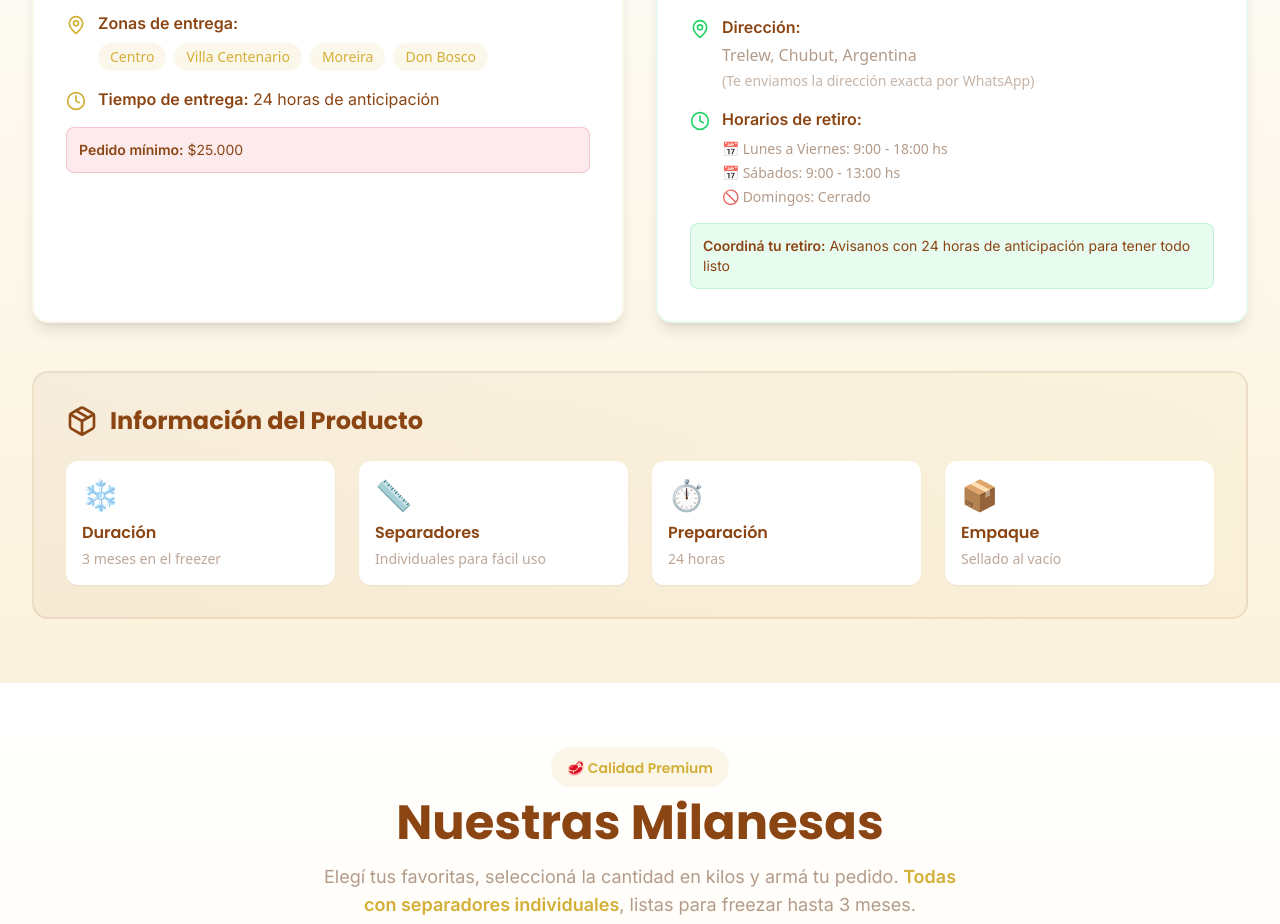
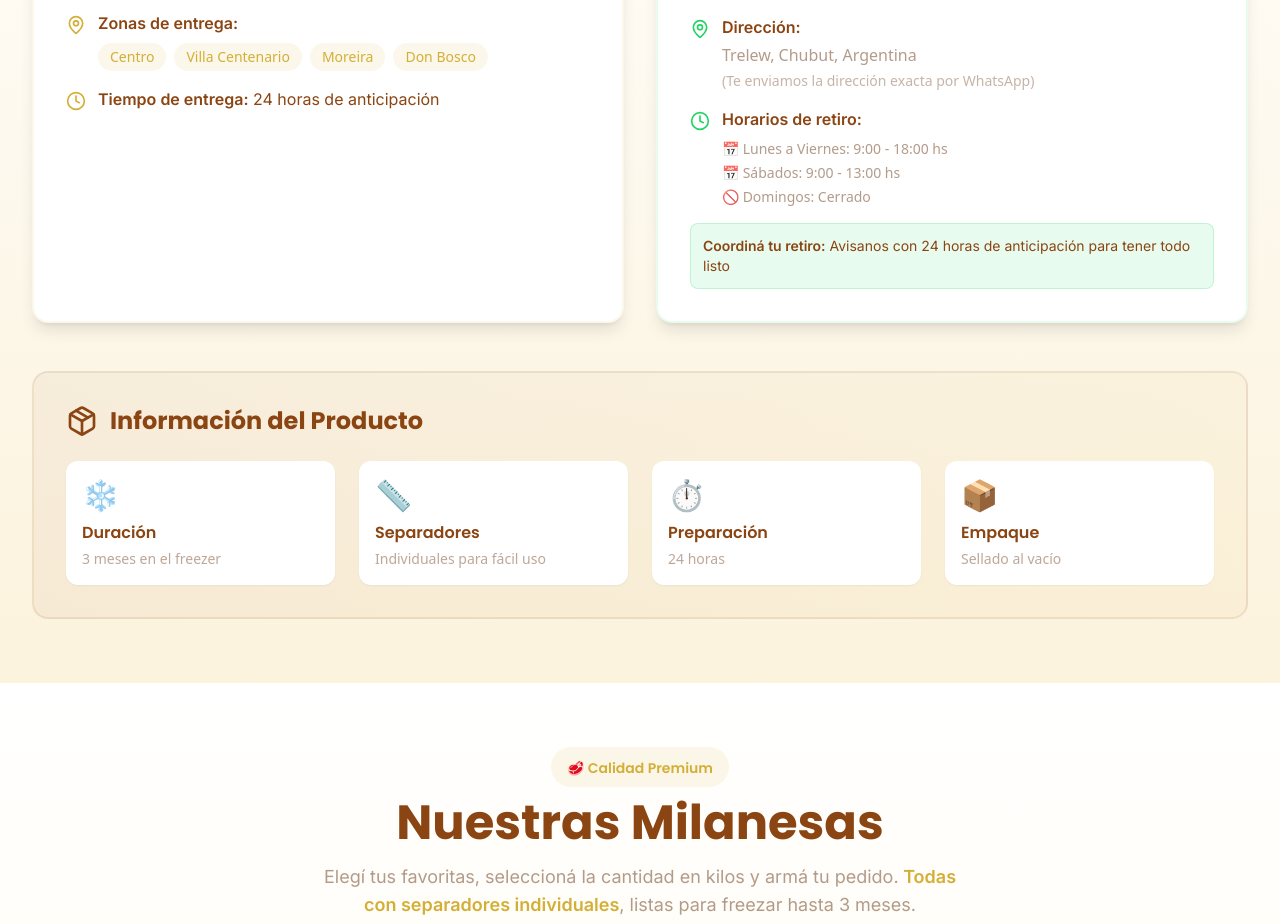
Before and after one commit to 31pablo05/Milanesas, a React (Vite) app: page / in a window 1280 px wide. Shown: the part 1871-2795 px from the top of the page. Built offline with nearby package versions, Linux system fonts and the light colour scheme.

Commit message:
ajustes en  envio a domicilio

```diff
--- a/src/components/DeliveryInfo.jsx
+++ b/src/components/DeliveryInfo.jsx
@@ -73,11 +73,7 @@ const DeliveryInfo = () => {
                 </div>
               </div>
 
-              <div className="bg-red-soft/10 border border-red-soft/20 rounded-lg p-3 mt-4">
-                <p className="text-sm text-brown-warm font-inter">
-                  <span className="font-semibold">Pedido mínimo:</span> ${BUSINESS_INFO.envio.minimo.toLocaleString('es-AR')}
-                </p>
-              </div>
+
             </div>
           </div>
 
```
